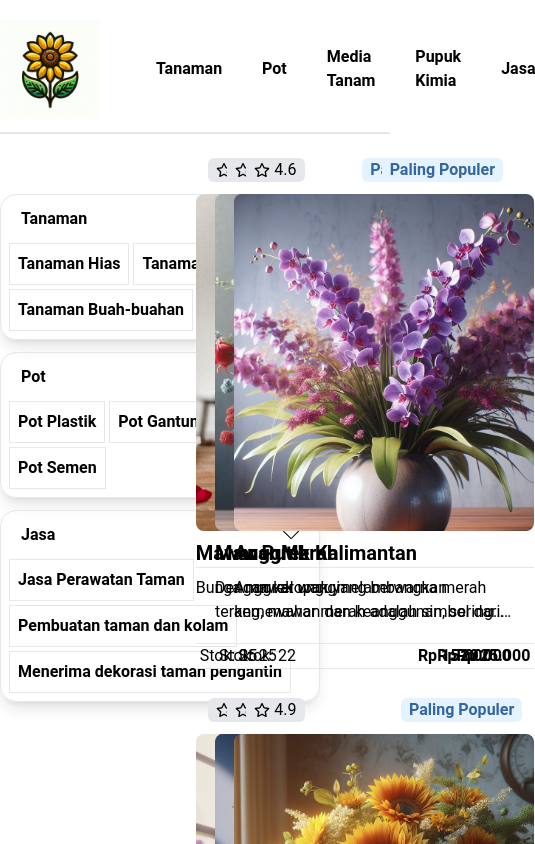
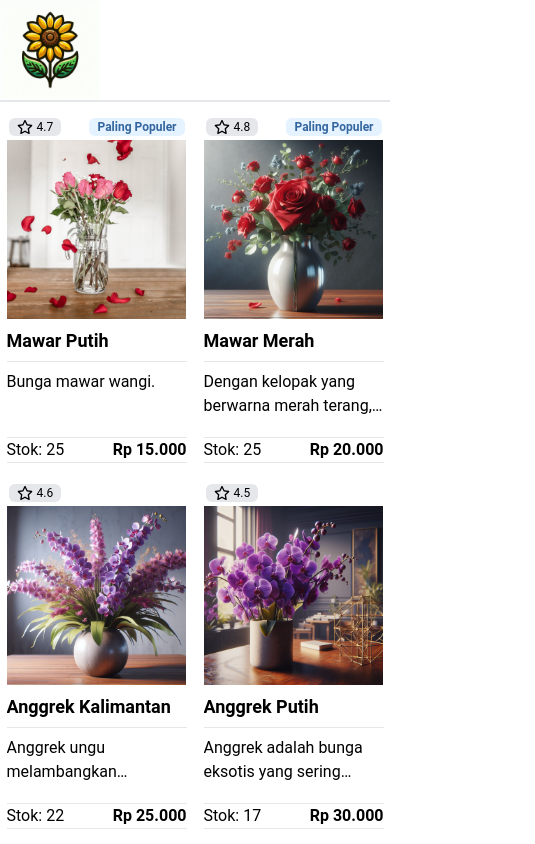
Before and after one commit to aritama1412/project-ica, a Next.js app: page / in a window 390 px wide. Shown: the top 844 px of the page, 535 px wide, since content can reach past the window. Built offline with nearby package versions, Linux system fonts and the light colour scheme.

Commit message:
responsive menu home atau products

```diff
--- a/src/app/components/filter/filterSection.jsx
+++ b/src/app/components/filter/filterSection.jsx
@@ -37,7 +37,7 @@ const services = [
 
 const FilterSection = () => {
   return (
-    <div className="flex flex-col items-center h-full w-[320px] max-w-[320px] mt-[60px]">
+    <div className="scmin:hidden flex flex-col items-center h-full w-[320px] max-w-[320px] mt-[60px]">
       {/* <FilterCard data={colors} filterText="Warna" /> */}
       <FilterCard data={flowers} filterText="Tanaman" />
       <FilterCard data={vases} filterText="Pot" />
--- a/src/app/components/navbar/navbar.jsx
+++ b/src/app/components/navbar/navbar.jsx
@@ -35,7 +35,7 @@ const Navbar = () => {
 
   return (
     <div className="flex flex-col justify-center items-center sticky border-b-2 z-[1]">
-      <div className="flex flex-row gap-10 w-full justify-start items-center pt-5 pb-3">
+      <div className="flex flex-row gap-10 w-full justify-start items-center pt-5 pb-3 scmobile:pt-0 scmobile:pb-0">
         <Link href="/" className="cursor-pointer">
           <Image
             className="object-cover w-[100px] max-w-[100px] h-[100px] max-h-[100px]"
@@ -46,7 +46,7 @@ const Navbar = () => {
             alt="flowers"
           />
         </Link>
-        <ul className="flex flex-row gap-10 w-full justify-start items-center font-bold relative pl-4">
+        <ul className="flex flex-row gap-10 scmobile:hidden scmed:gap-5 w-full justify-start items-center font-bold relative pl-4">
           {Object.keys(menuData).map((key, index) => (
             <li
               key={index}
@@ -59,7 +59,7 @@ const Navbar = () => {
               onMouseLeave={() => setHoveredItem(null)}
             >
               {key}
-              <span class="block max-w-0 group-hover:max-w-full transition-all duration-500 h-0.5 bg-black"></span>
+              <span className="block max-w-0 group-hover:max-w-full transition-all duration-500 h-0.5 bg-black"></span>
 
               {hoveredItem === key && <Dropdown items={menuData[key]} />}
             </li>
--- a/src/app/components/products/productCard.jsx
+++ b/src/app/components/products/productCard.jsx
@@ -7,30 +7,34 @@ export const ProductCard = ({ data }) => {
   return (
     <>
       {data.map((flower) => (
-        <Link href={`/products/${flower.id}`} key={flower.id}>
-          <div
-            className="flex flex-col max-w-[300px] max-h-[480px] mb-10 pb-5 mt-3 cursor-pointer"
-            key={flower.id}
-          >
-            <div className="flex flex-row items-center justify-between w-full px-3 py-3">
+        <Link
+          href={`/products/${flower.id}`}
+          key={flower.id}
+          // bg-red-500
+          className=" flex scmobile:min-w-[180px] scmobile:max-w-[180px] scmin:max-w-[280px] scmin:max-h-full scmin:min-h-[580px] scmobile:max-h-full scmobile:min-h-[350px]  flex-col max-w-[300px] max-h-full min-h-[580px] mt-3 cursor-pointer"
+        >
+          <div key={flower.id}>
+            <div className="flex flex-row items-center justify-between w-full px-3 py-3 scmobile:px-[2px] scmobile:py-1">
               <div className="flex items-center bg-[#e5e7eb] px-2 rounded-md">
                 <FaRegStar />
-                <span className="pl-1">{flower.rating}</span>
+                <span className="pl-1 scmobile:text-mobilesm">
+                  {flower.rating}
+                </span>
               </div>
 
               <span
-                className={`${
+                className={`scmobile:text-mobilesm ${
                   flower.isBestseller
-                    ? "font-bold px-2 text-[#34669F] bg-[#E5F2FF] rounded-md"
+                    ? "font-bold px-2 text-[#34669F] bg-[#E5F2FF] rounded-md text-right"
                     : "hidden"
                 }`}
               >
                 Paling Populer
               </span>
             </div>
-            <div className="relative overflow-hidden rounded-lg">
+            <div className="flex justify-center rounded-lg w-full min-w-[150px]">
               <Image
-                className="object-cover w-[300px] max-w-[300px] h-[378px] max-h-[378px]"
+                className="object-cover items-center w-[300px] max-w-[300px] h-[378px] max-h-[378px] scmobile:max-w-[179px] scmobile:max-h-[179px] scmin:max-w-[280px] scmin:max-h-[400px] scmin:min-h-full"
                 src={flower.img}
                 width={300}
                 height={378}
@@ -38,14 +42,17 @@ export const ProductCard = ({ data }) => {
                 alt="flowers"
               />
             </div>
-            <div className="flex grow flex-col max-h-[75px]">
-              <h1 className="font-bold text-xl pt-1 mt-1">{flower.name}</h1>
+            <div className="flex flex-col max-h-[75px]">
+              <p className="font-bold text-xl pt-1 mt-1 scmobile:text-mobilexl line-clamp-1 break-words min-h-[38px]">
+                {flower.name}
+              </p>
               <hr className="mb-2" />
               <p className="line-clamp-2 break-words min-h-[3.2rem] mb-2">
                 {flower.description}
               </p>
               <hr className="mt-2" />
-              <div className="flex flex-row justify-between items-center px-1 ">
+
+              <div className="flex flex-row items-center justify-between">
                 <span>Stok: {flower.stocks}</span>
                 <h2 className="font-semibold">
                   {flower.price.toLocaleString("id-ID", {
--- a/src/app/components/products/productSection.jsx
+++ b/src/app/components/products/productSection.jsx
@@ -101,7 +101,8 @@ const data = [
 
 const ProductSection = () => {
   return (
-    <div className="w-full grid grid-cols-3 gap-2 place-items-center cursor-pointer">
+    // bg-green-400
+    <div className="w-full grid scmobile:grid-cols-2 scmed:grid-cols-2 grid-cols-3 gap-1 place-items-center cursor-pointer">
       <ProductCard data={data} />
     </div>
   );
--- a/src/app/products/page.jsx
+++ b/src/app/products/page.jsx
@@ -1,10 +1,17 @@
 import React from "react";
+import Navbar from "../components/navbar/navbar";
+import FilterSection from "../components/filter/filterSection";
+import ProductSection from "../components/products/productSection";
 
 const page = () => {
   return (
-    <div>
-      <div>page products</div>
-    </div>
+    <main className="flex flex-col w-screen max-w-[1280px] mx-auto h-[1800px] min-h-screen ">
+      <Navbar />
+      <div className="flex flex-row gap-5">
+        <FilterSection />
+        <ProductSection />
+      </div>
+    </main>
   );
 };
 
--- a/tailwind.config.js
+++ b/tailwind.config.js
@@ -12,6 +12,19 @@ module.exports = {
         "gradient-conic":
           "conic-gradient(from 180deg at 50% 50%, var(--tw-gradient-stops))",
       },
+      screens: {
+        scmin: { max: "1160px" },
+        scmed: { max: "845px" },
+        // scmobile: { max: "430px" },
+        scmobile: { max: "555px" },
+      },
+      fontSize: {
+        mobilexs: "10px",
+        mobilesm: "12px",
+        mobilemd: "14px",
+        mobilelg: "16px",
+        mobilexl: "18px",
+      },
     },
   },
   plugins: [],
```
